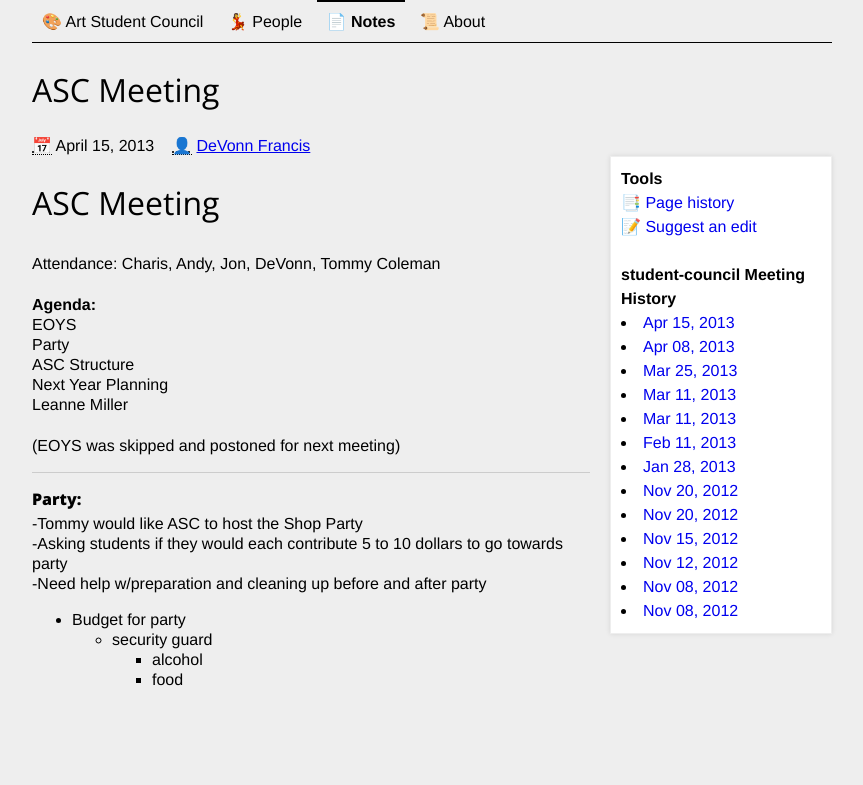
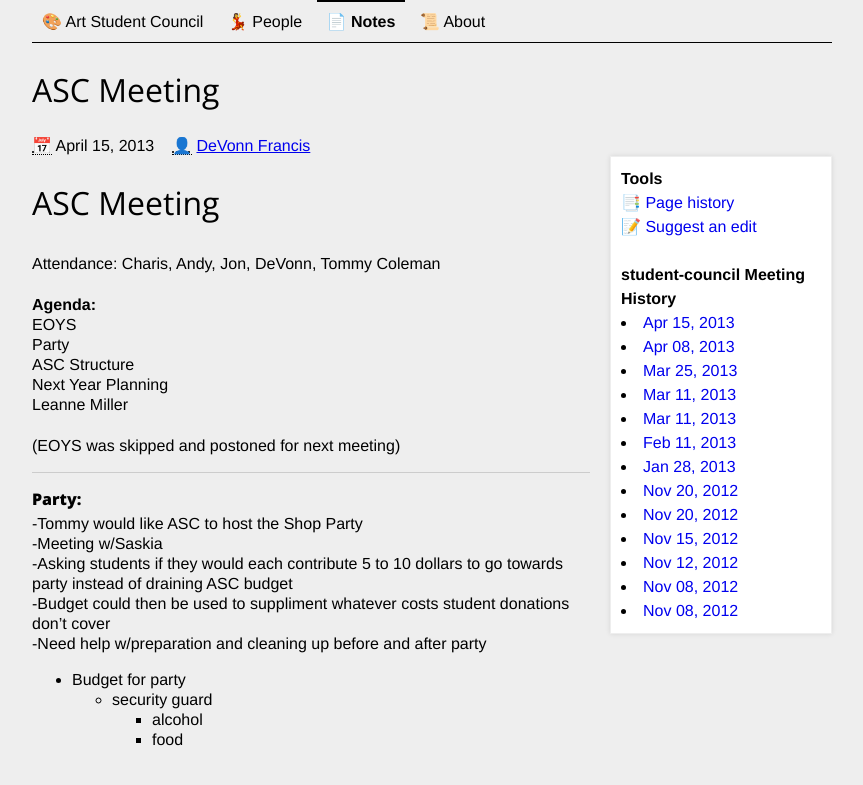
Before and after one commit to CooperASC/cooperasc.github.com, a Jekyll site: the page built from _posts/notes/2013-04-15-asc-meeting-notes.md, in a window 1280 px wide. Shown: the top 785 px of the page, without its empty margins (208-1071 px from the left). Built offline with Jekyll 4.4.1, drawn with Linux system fonts in a browser that asks for light colours.

Commit message:
edited notes from last week

```diff
--- a/_posts/notes/2013-04-15-asc-meeting-notes.md
+++ b/_posts/notes/2013-04-15-asc-meeting-notes.md
@@ -32,7 +32,9 @@ Leanne Miller
 ###Party:
 
 -Tommy would like ASC to host the Shop Party
--Asking students if they would each contribute 5 to 10 dollars to go towards party
+-Meeting w/Saskia
+-Asking students if they would each contribute 5 to 10 dollars to go towards party   instead of draining ASC budget
+-Budget could then be used to suppliment whatever costs student donations don't cover
 -Need help w/preparation and cleaning up before and after party
 - Budget for party
   - security guard
```
